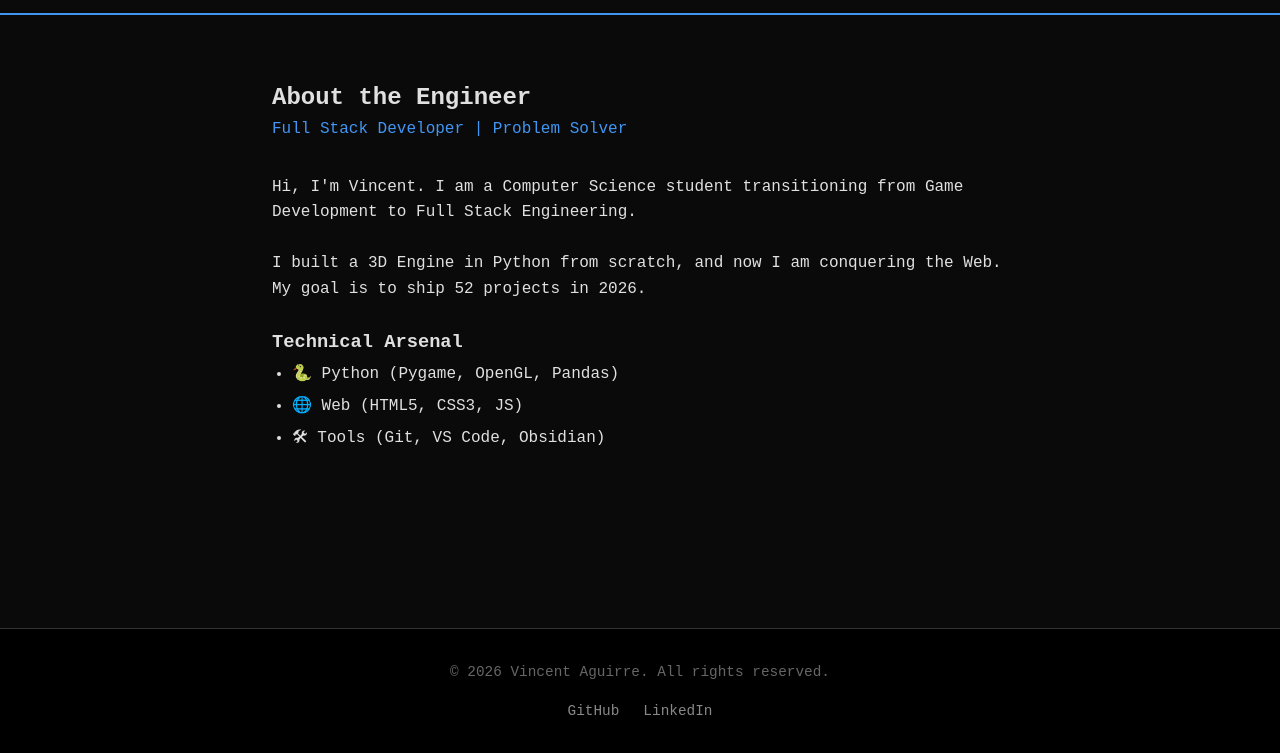
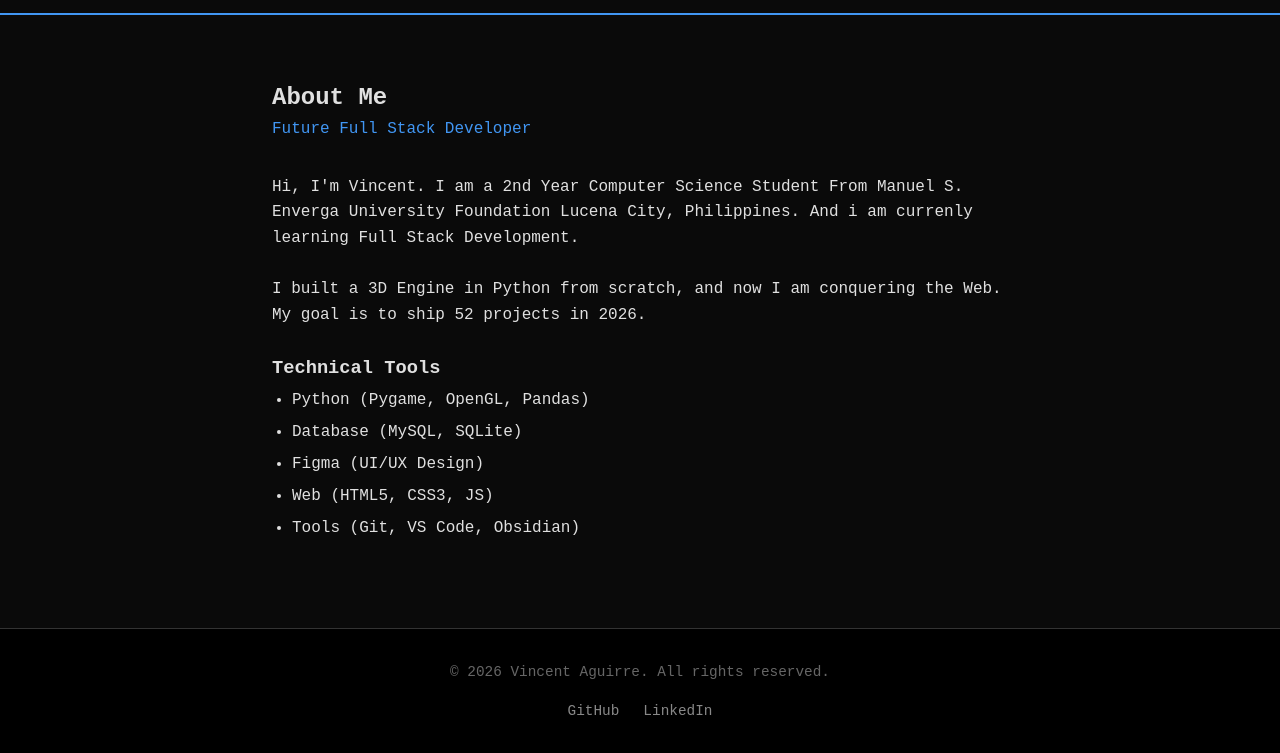
Before and after one commit to pak-pow/PROJECT52-PHASE1, a plain HTML site: page week1_portfolio/about.html in a window 1280 px wide. Shown: the part 45-798 px from the top of the page. Drawn offline with Linux system fonts and the light colour scheme.

Commit message:
feat(html): update About Me section with personal details and technical tools

```diff
--- a/week1_portfolio/about.html
+++ b/week1_portfolio/about.html
@@ -92,12 +92,12 @@ lang="en" = Language is English (important for accessibility & SEO)
 
 <main>
     <section id="about-page" style="padding: 4rem 2rem; max-width: 800px; margin: 0 auto;">
-        <h1>About the Engineer</h1>
-        <p style="color: var(--accent-color); margin-bottom: 2rem;">Full Stack Developer | Problem Solver</p>
+        <h1>About Me</h1>
+        <p style="color: var(--accent-color); margin-bottom: 2rem;">Future Full Stack Developer</p>
 
         <div class="bio-content">
             <p>
-                Hi, I'm Vincent. I am a Computer Science student transitioning from Game Development to Full Stack Engineering.
+                Hi, I'm Vincent. I am a 2nd Year Computer Science Student From Manuel S. Enverga University Foundation Lucena City, Philippines. And i am currenly learning Full Stack Development.
             </p>
             <br>
             <p>
@@ -105,11 +105,13 @@ lang="en" = Language is English (important for accessibility & SEO)
                 My goal is to ship 52 projects in 2026.
             </p>
             <br>
-            <h3>Technical Arsenal</h3>
+            <h3>Technical Tools</h3>
             <ul style="margin-left: 20px; line-height: 2;">
-                <li>🐍 Python (Pygame, OpenGL, Pandas)</li>
-                <li>🌐 Web (HTML5, CSS3, JS)</li>
-                <li>🛠 Tools (Git, VS Code, Obsidian)</li>
+                <li>Python (Pygame, OpenGL, Pandas)</li>
+                <li>Database (MySQL, SQLite)</li>
+                <li>Figma (UI/UX Design)</li>
+                <li>Web (HTML5, CSS3, JS)</li>
+                <li>Tools (Git, VS Code, Obsidian)</li>
             </ul>
         </div>
     </section>
```
